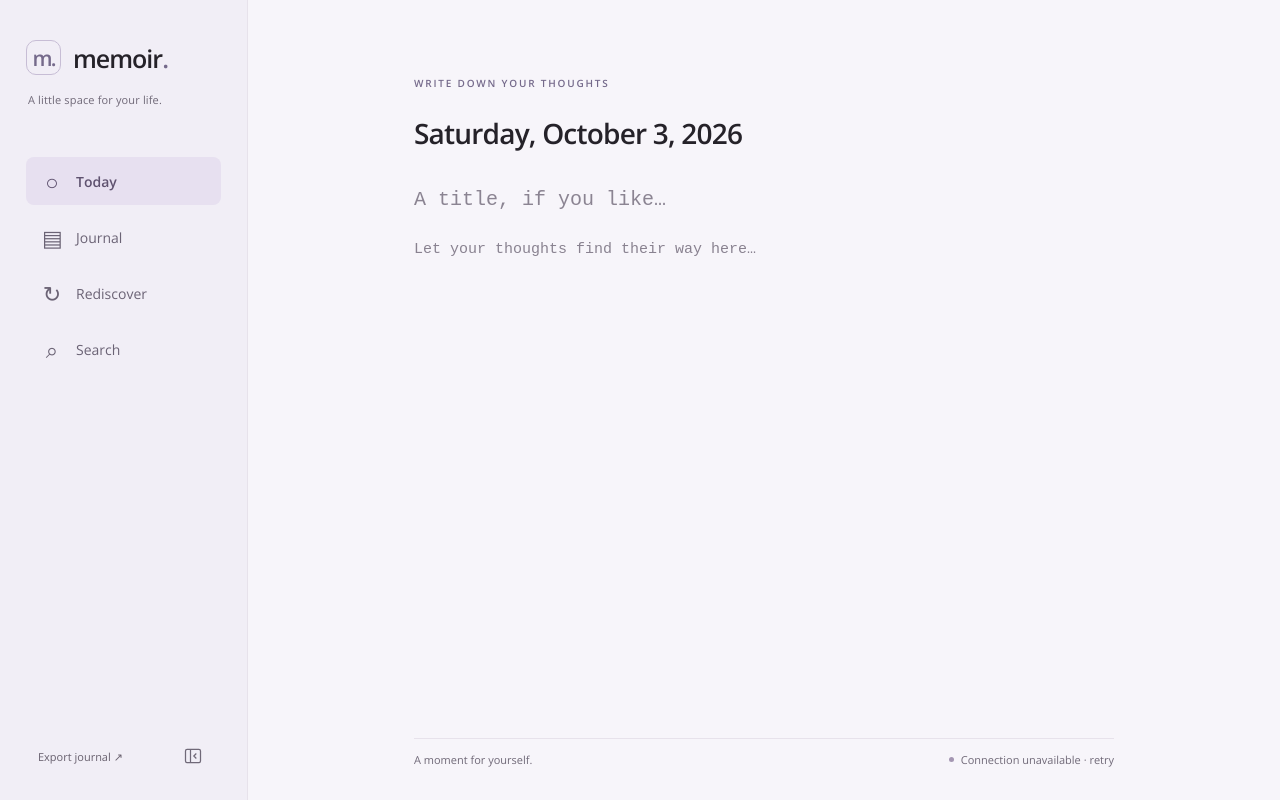
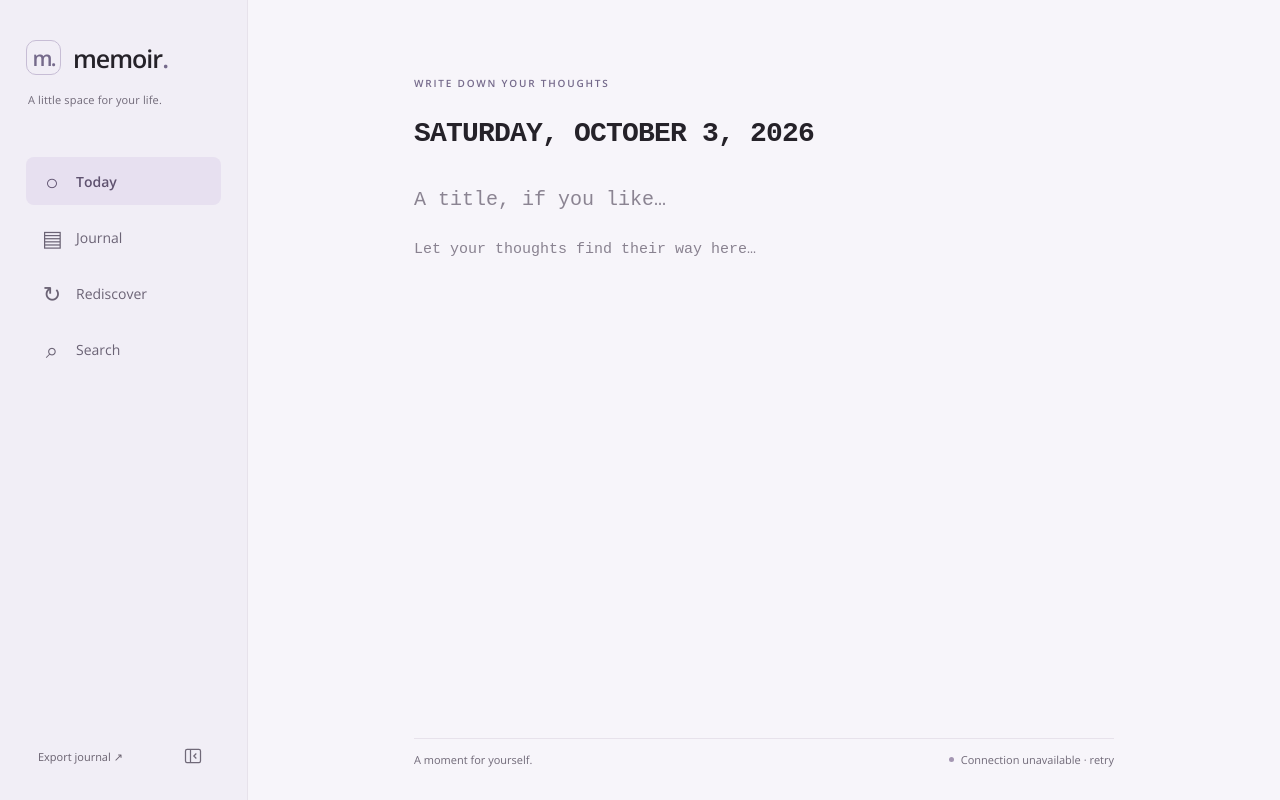
Before and after one commit to venkxycodes/memoir, a React (Vite) app in the folder frontend/: page / in a window 1280 px wide. Built offline with nearby package versions, Linux system fonts and the light colour scheme; no server answers; a web font is replaced by a local one.

Commit message:
feat: use uppercase Courier journal date headings (#5)
* feat: uppercase journal date headings

* feat: use Courier for journal date headings

```diff
--- a/frontend/src/styles/global.css
+++ b/frontend/src/styles/global.css
@@ -253,6 +253,10 @@ h2 {
 }
 .editor-header {
   margin-bottom: 32px;
+}
+.editor-header h1 {
+  font-family: var(--writing-font);
+  text-transform: uppercase;
 }
 .date-note {
   font-size: 13px;
```
